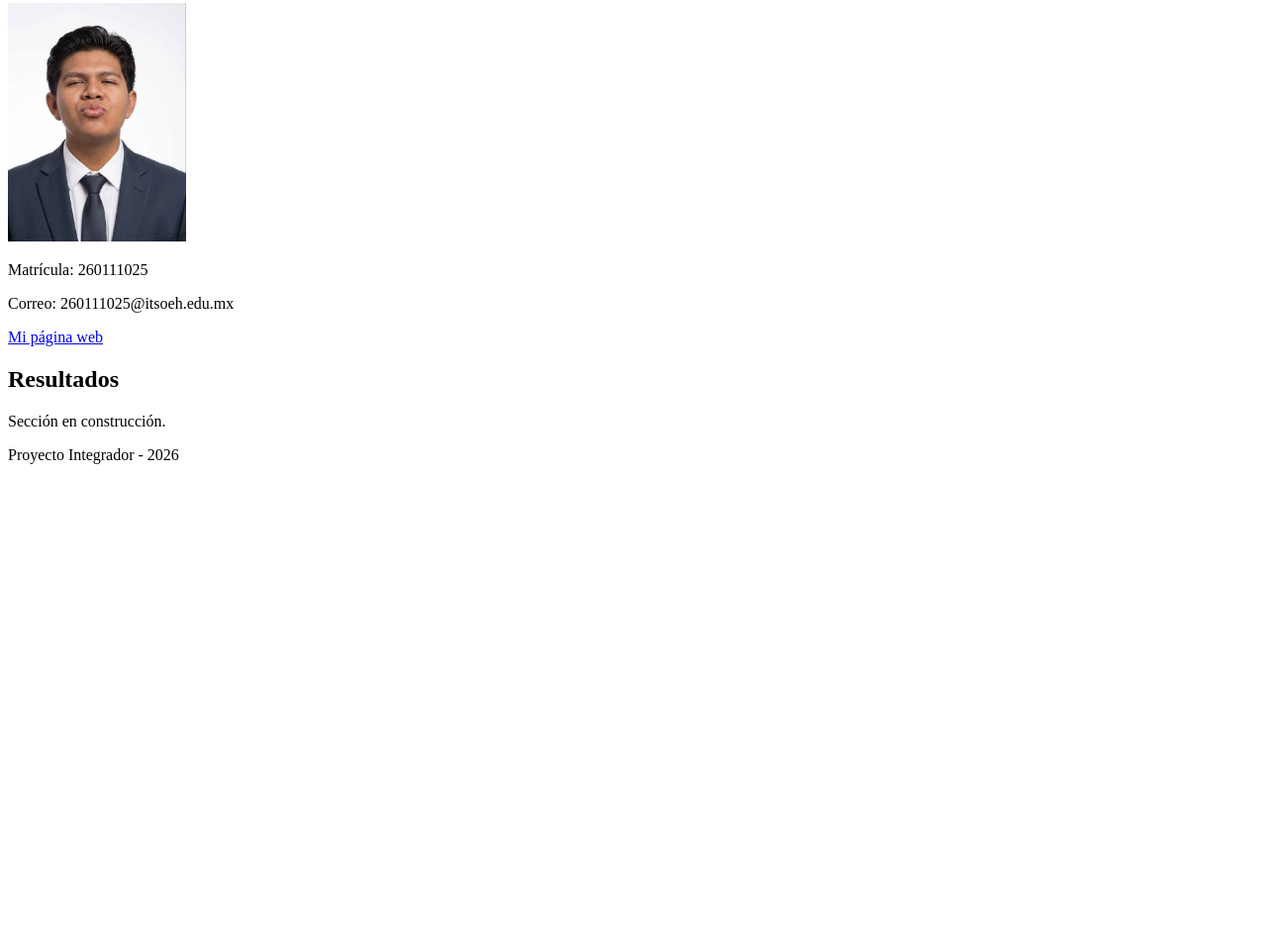
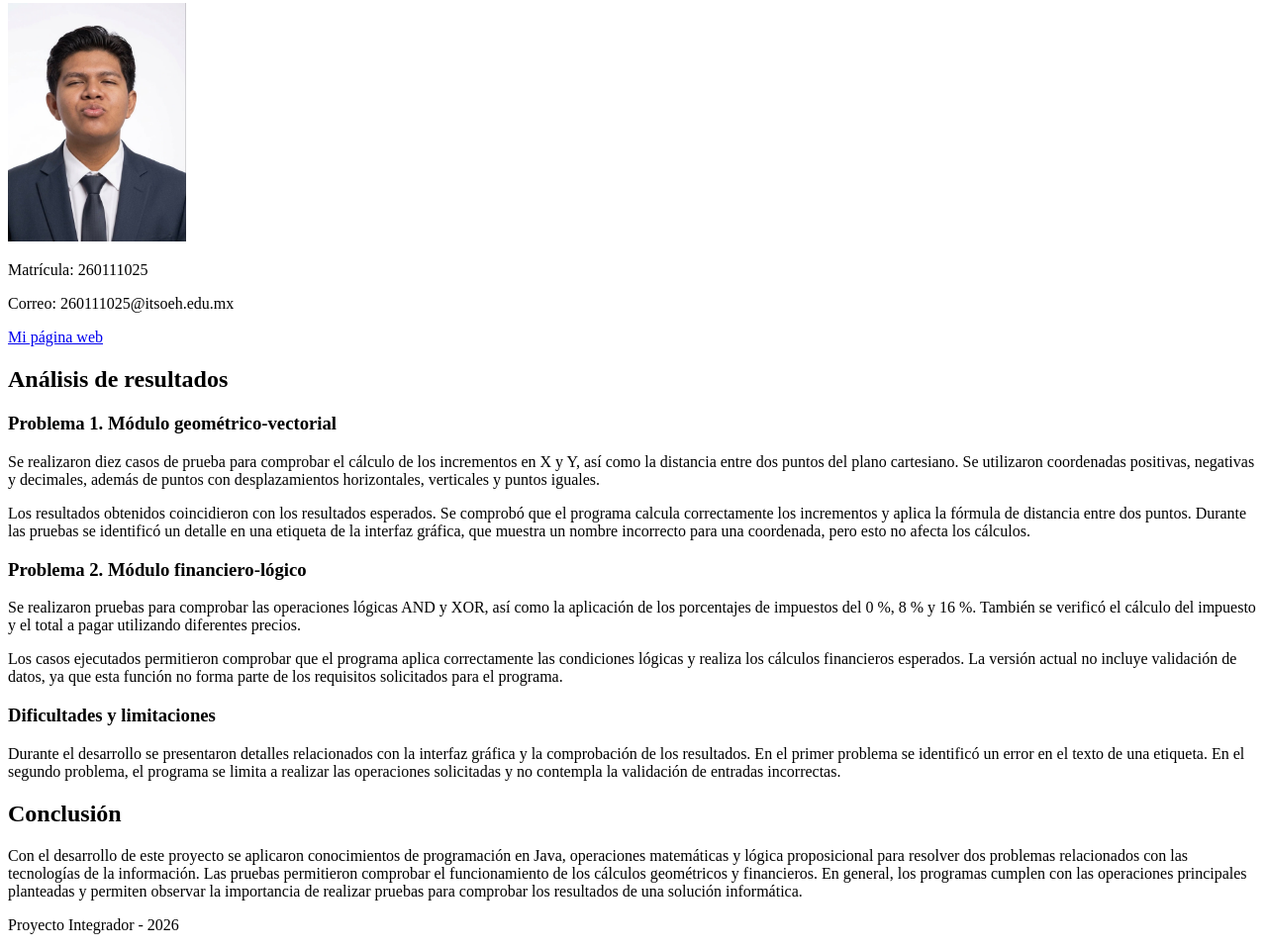
Before and after one commit to GustavoCuellar1/proyecto1a, a plain HTML site: page index.html in a window 1280 px wide. Shown: the part 2551-3511 px from the top of the page at 99% size. Before the commit the page ends 3036 px from the top, so only its background shows below. Drawn offline with Linux system fonts and the light colour scheme; files whose address does not match are found by name.

Commit message:
T12: Agregue el análisis de resultados y la conclusión

```diff
--- a/index.html
+++ b/index.html
@@ -85,11 +85,26 @@
         <a href="https://bodo0105.github.io/my-page/" target="_blank">Mi página web</a>
     </article>
 </section>
+<section id="resultados">
+    <h2>Análisis de resultados</h2>
 
-        <section id="resultados">
-            <h2>Resultados</h2>
-            <p>Sección en construcción.</p>
-        </section>
+    <h3>Problema 1. Módulo geométrico-vectorial</h3>
+    <p>Se realizaron diez casos de prueba para comprobar el cálculo de los incrementos en X y Y, así como la distancia entre dos puntos del plano cartesiano. Se utilizaron coordenadas positivas, negativas y decimales, además de puntos con desplazamientos horizontales, verticales y puntos iguales.</p>
+
+    <p>Los resultados obtenidos coincidieron con los resultados esperados. Se comprobó que el programa calcula correctamente los incrementos y aplica la fórmula de distancia entre dos puntos. Durante las pruebas se identificó un detalle en una etiqueta de la interfaz gráfica, que muestra un nombre incorrecto para una coordenada, pero esto no afecta los cálculos.</p>
+
+    <h3>Problema 2. Módulo financiero-lógico</h3>
+    <p>Se realizaron pruebas para comprobar las operaciones lógicas AND y XOR, así como la aplicación de los porcentajes de impuestos del 0 %, 8 % y 16 %. También se verificó el cálculo del impuesto y el total a pagar utilizando diferentes precios.</p>
+
+    <p>Los casos ejecutados permitieron comprobar que el programa aplica correctamente las condiciones lógicas y realiza los cálculos financieros esperados. La versión actual no incluye validación de datos, ya que esta función no forma parte de los requisitos solicitados para el programa.</p>
+
+    <h3>Dificultades y limitaciones</h3>
+    <p>Durante el desarrollo se presentaron detalles relacionados con la interfaz gráfica y la comprobación de los resultados. En el primer problema se identificó un error en el texto de una etiqueta. En el segundo problema, el programa se limita a realizar las operaciones solicitadas y no contempla la validación de entradas incorrectas.</p>
+
+    <h2>Conclusión</h2>
+    <p>Con el desarrollo de este proyecto se aplicaron conocimientos de programación en Java, operaciones matemáticas y lógica proposicional para resolver dos problemas relacionados con las tecnologías de la información. Las pruebas permitieron comprobar el funcionamiento de los cálculos geométricos y financieros. En general, los programas cumplen con las operaciones principales planteadas y permiten observar la importancia de realizar pruebas para comprobar los resultados de una solución informática.</p>
+</section>
+
     </main>
 
     <footer>
```
